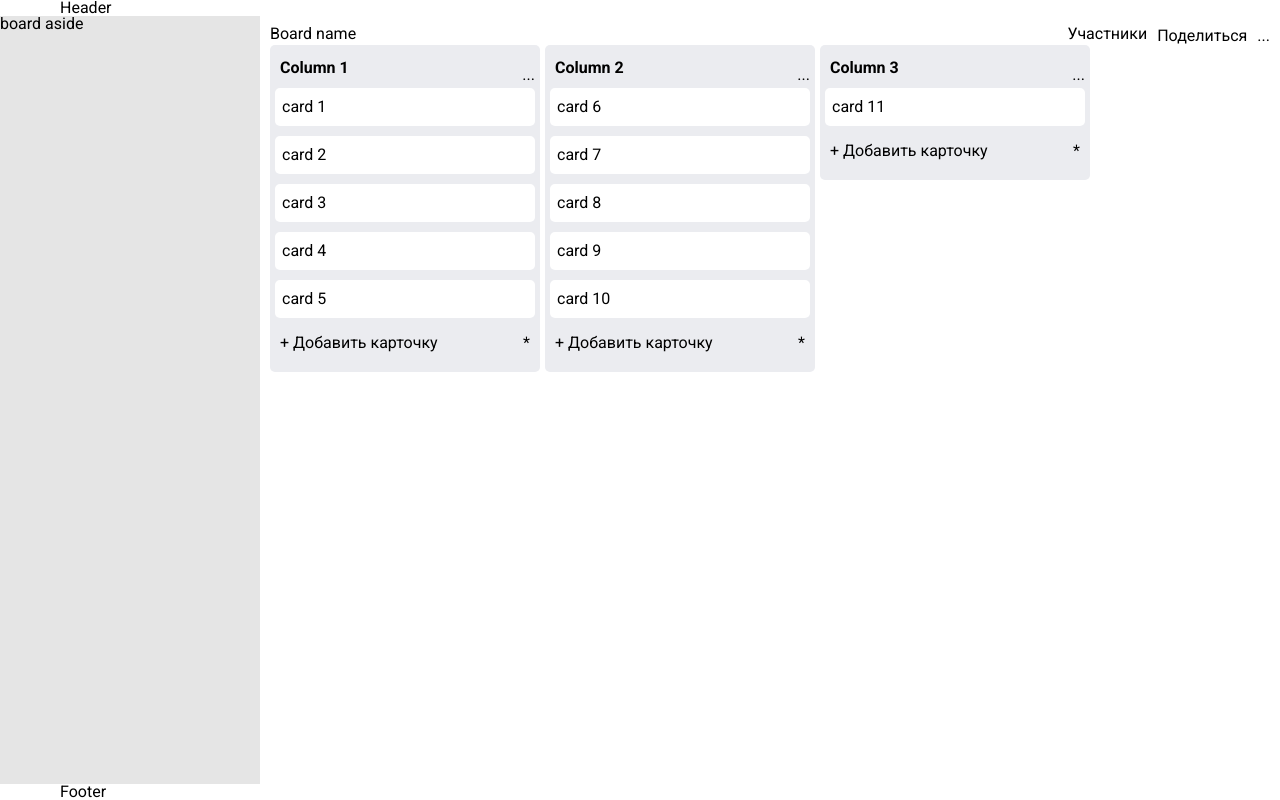
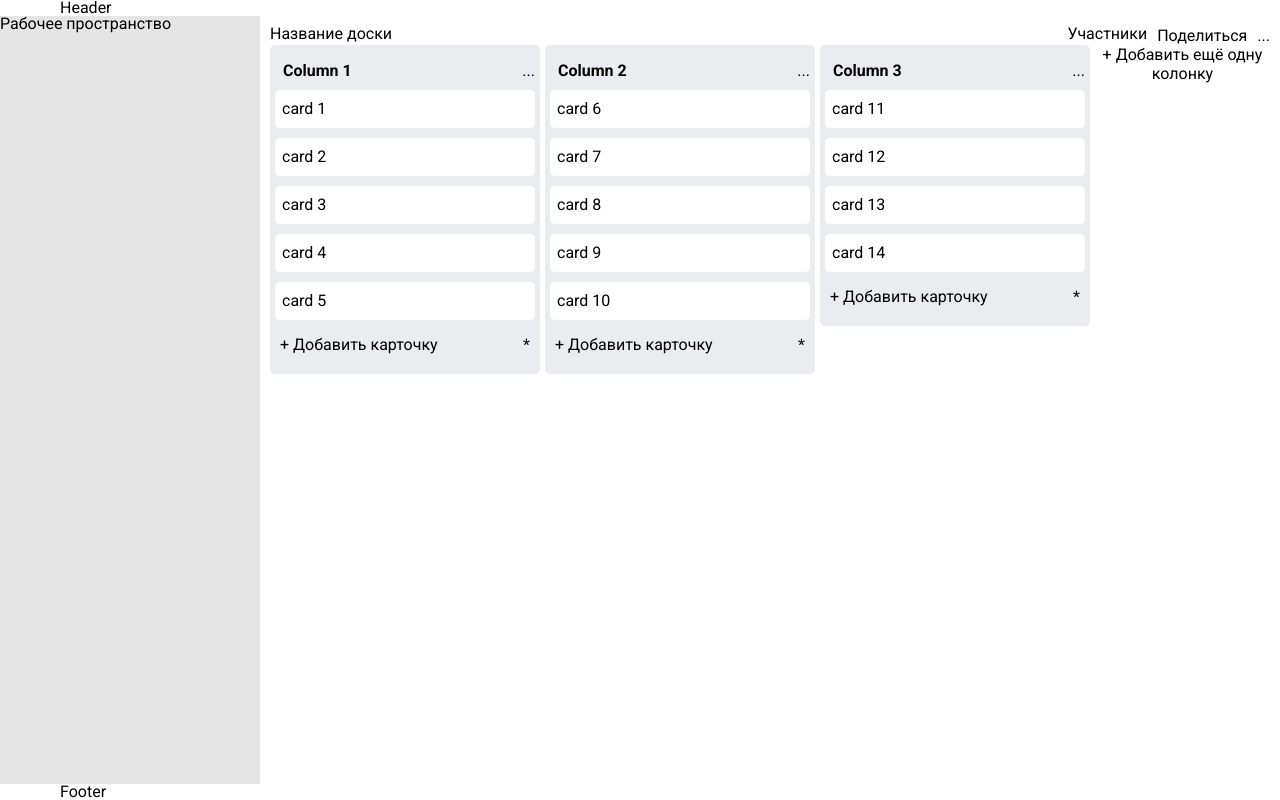
Before and after one commit to larvolynkina/trello-rs-clone-2022q3, a React (Create React App) app in the folder client/: page /board in a window 1280 px wide. Built offline with nearby package versions, Linux system fonts and the light colour scheme.

Commit message:
feat: implement change title in column

```diff
--- a/client/src/Components/Column/Column.tsx
+++ b/client/src/Components/Column/Column.tsx
@@ -1,5 +1,7 @@
 import './column.scss';
-import { DragEvent, useState } from 'react';
+import { ChangeEvent, DragEvent, KeyboardEvent, useState } from 'react';
+import { useAppDispatch } from '../../hooks/redux';
+import { changeTitleColumn } from '../../store/reducers/columnsState';
 
 import ColumnCard from '../ColumnCard';
 import { IColumnCard, IColumn } from '../../types/columns';
@@ -22,7 +24,9 @@ function Column({
   setDragColumnFromCard,
   setDropColumn,
 }: ColumnProps) {
-  const [cardWithStyle, setCardWithStyle] = useState<string>('');
+  const dispatch = useAppDispatch();
+  const [title, setTitle] = useState(column.title);
+  const [cardWithStyleID, setCardWithStyleID] = useState<string>('');
 
   const handleDragStartCard = (card: IColumnCard) => {
     setDragCard(card);
@@ -32,18 +36,18 @@ function Column({
   const handleDragOverCard = (e: DragEvent<HTMLLIElement>, card: IColumnCard) => {
     e.preventDefault();
     if (card.id !== dragCard?.id) {
-      setCardWithStyle(card.id);
+      setCardWithStyleID(card.id);
     } else {
-      setCardWithStyle('');
+      setCardWithStyleID('');
     }
   };
 
   const handleDragLeaveCard = () => {
-    setCardWithStyle('');
+    setCardWithStyleID('');
   };
   const handleDropCard = (e: DragEvent<HTMLLIElement>, card: IColumnCard) => {
     e.preventDefault();
-    setCardWithStyle('');
+    setCardWithStyleID('');
     setDropCard(card);
   };
 
@@ -55,6 +59,16 @@ function Column({
   const stopPrevent = (e: DragEvent<HTMLLIElement>) => {
     e.preventDefault();
   };
+  const handleTitleKeyUp = (e: KeyboardEvent<HTMLInputElement> ) => {
+    if (e.key === 'Enter') {
+      e.currentTarget.blur();
+    }
+  };
+  const handleChangeTitle = (e: ChangeEvent<HTMLInputElement>) => {
+    if (e.target.value !== '') {
+      setTitle(e.target.value)
+    }
+  }
   return (
     <li
       className="column"
@@ -67,7 +81,15 @@ function Column({
       }}
     >
       <div className="column__header">
-        <h2 className="column__title">{column.title}</h2>
+        <input
+          type="text"
+          className="column__title"
+          value={title}
+          onChange={(e) => handleChangeTitle(e)}
+          onFocus={(e) => {e.target.select()}}
+          onKeyUp={(e) => handleTitleKeyUp(e)}
+          onBlur={() => dispatch(changeTitleColumn({id: column.id, title}))}
+        />
         <button className="column__actions" type="button">
           ...
         </button>
@@ -81,7 +103,7 @@ function Column({
             onDragOver={handleDragOverCard}
             onDrop={handleDropCard}
             onDragLeave={handleDragLeaveCard}
-            cardWithStyle={cardWithStyle}
+            cardWithStyleID={cardWithStyleID}
           />
         ))}
       </ul>
--- a/client/src/Components/Column/column.scss
+++ b/client/src/Components/Column/column.scss
@@ -9,7 +9,6 @@
 
   &__header {
     position: relative;
-    padding: 0 0 0 5px;
     display: flex;
     justify-content: space-between;
   }
@@ -18,13 +17,23 @@
     font-weight: 600;
     height: 28px;
     border-radius: 3px;
+    outline: none;
+    background: none;
+    padding: 4px 8px;
+    margin: -4px 0;
+
+    &--edit,
+    &:focus {
+      background: white;
+      box-shadow: inset 0 0 0 2px $buttonShareAndOutline;
+    }
   }
 
   &__cards {
     display: flex;
     flex-direction: column;
     gap: 10px;
-    margin: 0 0 10px 0;
+    margin: 10px 0 10px 0;
   }
 
   &__footer {
--- a/client/src/Components/ColumnCard/ColumnCard.tsx
+++ b/client/src/Components/ColumnCard/ColumnCard.tsx
@@ -9,14 +9,14 @@ type ColumnCardProps = {
   onDragOver: (e: DragEvent<HTMLLIElement>, card: IColumnCard) => void;
   onDrop: (e: DragEvent<HTMLLIElement>, card: IColumnCard) => void;
   onDragLeave: () => void;
-  cardWithStyle: string;
+  cardWithStyleID: string;
 };
 
-function ColumnCard({ card, onDragStart, onDragOver, onDrop, cardWithStyle, onDragLeave }: ColumnCardProps) {
+function ColumnCard({ card, onDragStart, onDragOver, onDrop, cardWithStyleID, onDragLeave }: ColumnCardProps) {
   return (
     <li
       draggable
-      className={`column-card ${cardWithStyle === card.id ? 'column-card--insert' : ''}`}
+      className={`column-card ${cardWithStyleID === card.id ? 'column-card--insert' : ''}`}
       onDragStart={() => onDragStart(card)}
       onDragOver={(e) => onDragOver(e, card)}
       onDrop={(e) => onDrop(e, card)}
--- a/client/src/Pages/Board/Board.tsx
+++ b/client/src/Pages/Board/Board.tsx
@@ -1,61 +1,67 @@
 import './board.scss';
 import { useEffect, useState } from 'react';
-import { useAppSelector } from '../../hooks/redux';
+import { useAppSelector, useAppDispatch } from '../../hooks/redux';
 import { RootState } from '../../store/rootReducer';
+import { updateColumn } from '../../store/reducers/columnsState';
 
 import Column from '../../Components/Column';
 import { IColumnCard, IColumn } from '../../types/columns';
+import { AddButtonsOnBoard } from '../../const/const';
 
 function Board() {
-  const columns = useAppSelector((state: RootState )=> state.dataColumns);
-  const [, setColumns] = useState<IColumn[]>(columns);
+  const { columns } = useAppSelector((state: RootState) => state.columnsState);
+  const dispatch = useAppDispatch();
   const [dragCard, setDragCard] = useState<IColumnCard | null>(null);
   const [dropCard, setDropCard] = useState<IColumnCard | null>(null);
   const [dragColumnFromCard, setDragColumnFromCard] = useState<IColumn | null>(null);
   const [dropColumnFromCard, setDropColumnFromCard] = useState<IColumn | null>(null);
 
   useEffect(() => {
-    if (dragColumnFromCard && dragCard && dropCard) {
-      const newColumns = [...columns];
-
-      setColumns(
-        newColumns.map((column) => {
+    if (dragColumnFromCard && dropColumnFromCard && dragCard && dropCard) {
+      const newColumns = columns.map((column) => {
         if (
           dragColumnFromCard.id === dropColumnFromCard?.id &&
           column.id === dragColumnFromCard.id
         ) {
-            const newCards = column.cards;
-            const dragIndex = newCards.indexOf(dragCard);
-            const tempDropIndex = newCards.indexOf(dropCard);
+          const dragIndex = column.cards.indexOf(dragCard);
+          const tempDropIndex = column.cards.indexOf(dropCard);
           const dropIndex = tempDropIndex > dragIndex ? tempDropIndex : tempDropIndex + 1;
+          // TODO
+          const newCards = [...column.cards.slice()]
           newCards.splice(dragIndex, 1);
           newCards.splice(dropIndex, 0, dragCard);
           return { ...column, cards: newCards };
         }
         if (column.id === dragColumnFromCard.id) {
-            const newCards = column.cards;
-            const dragIndex = newCards.indexOf(dragCard);
-            newCards.splice(dragIndex, 1);
+          const dragIndex = column.cards.indexOf(dragCard);
+          const newCards = [...column.cards.slice(0, dragIndex), ...column.cards.slice(dragIndex + 1)];
           return { ...column, cards: newCards };
         }
-          if (column.id === dropColumnFromCard?.id) {
-            const newCards = column.cards;
-            const dropIndex = newCards.indexOf(dropCard);
-            newCards.splice(dropIndex + 1, 0, dragCard);
+        if (column.id === dropColumnFromCard.id) {
+          const dropIndex = column.cards.indexOf(dropCard) + 1;
+          const newCards = [
+            ...column.cards.slice(0, dropIndex),
+            dragCard,
+            ...column.cards.slice(dropIndex),
+          ];
           return { ...column, cards: newCards };
         }
         return column;
-        }),
-      );
+      });
+      dispatch(updateColumn(newColumns));
+      setDragColumnFromCard(null);
+      setDropColumnFromCard(null);
+      setDragCard(null);
+      setDropCard(null);
     }
   }, [dropColumnFromCard, dropCard]);
 
   return (
     <main className="board">
-      <aside className="board__aside">board aside</aside>
+      <aside className="board__aside">Рабочее пространство</aside>
       <div className="board__body">
         <div className="board__header">
-          <h1 className="board__title">Board name</h1>
+          <h1 className="board__title">Название доски</h1>
           <div className="board__participants">Участники</div>
           <button type="button" className="board__share">
             Поделиться
@@ -78,6 +84,11 @@ function Board() {
               setDropColumn={setDropColumnFromCard}
             />
           ))}
+          <button type="button">
+            {columns.length === 0
+              ? AddButtonsOnBoard.addColumn
+              : AddButtonsOnBoard.addOneMoreColumn}
+          </button>
         </ul>
       </div>
     </main>
--- a/client/src/const/const.ts
+++ b/client/src/const/const.ts
@@ -7,3 +7,12 @@ export enum AuthorizationStatus {
 export enum NameSpace {
   user = 'USER',
 }
+
+
+export enum AddButtonsOnBoard {
+  addColumn = '+ Добавить список',
+  saveColumn = 'Добавить список',
+  addOneMoreColumn = '+ Добавить ещё одну колонку',
+  addCard = '+ Добавить карточку',
+  saveCard = 'Добавить карточку',
+}
--- a/client/src/scss/colors.scss
+++ b/client/src/scss/colors.scss
@@ -1,3 +1,6 @@
 // Основные цвета
 $mainColor: #000;
 $columnBackgroundColor: #ebecf0;
+
+// Цвет кнопки "Поделиться" и рамки заголовка колонки при редактировании
+$buttonShareAndOutline: #0079BF
--- /dev/null
+++ b/client/src/store/reducers/columnsState.ts
@@ -0,0 +1,61 @@
+import { createSlice, PayloadAction } from '@reduxjs/toolkit';
+import { IColumn, IColumnState } from '../../types/columns';
+
+const initialState: IColumnState = {
+  columns: [
+    {
+      id: '1',
+      title: 'Column 1',
+      cards: [
+        { id: '1', title: 'card 1' },
+        { id: '2', title: 'card 2' },
+        { id: '3', title: 'card 3' },
+        { id: '4', title: 'card 4' },
+        { id: '5', title: 'card 5' },
+      ],
+    },
+    {
+      id: '2',
+      title: 'Column 2',
+      cards: [
+        { id: '6', title: 'card 6' },
+        { id: '7', title: 'card 7' },
+        { id: '8', title: 'card 8' },
+        { id: '9', title: 'card 9' },
+        { id: '10', title: 'card 10' },
+      ],
+    },
+    {
+      id: '3',
+      title: 'Column 3',
+      cards: [
+        { id: '11', title: 'card 11' },
+        { id: '12', title: 'card 12' },
+        { id: '13', title: 'card 13' },
+        { id: '14', title: 'card 14' },
+      ],
+    },
+  ],
+};
+
+export const columnsStateSlice = createSlice({
+  name: 'dataColumns',
+  initialState,
+  reducers: {
+    changeTitleColumn(state, action: PayloadAction<{ id: string; title: string }>) {
+      const columnForChange = state.columns.find((column) => column.id === action.payload.id);
+      if (columnForChange) {
+        columnForChange.title = action.payload.title;
+      } else {
+        console.log('column №', action.payload.id, 'not found');
+      }
+    },
+    updateColumn(state, action: PayloadAction<IColumn[]>) {
+      state.columns = action.payload;
+    },
+  },
+});
+
+export const { changeTitleColumn, updateColumn } = columnsStateSlice.actions;
+
+export const columnsState = columnsStateSlice.reducer;
--- a/client/src/store/reducers/dataColumns.ts
+++ /dev/null
@@ -1,45 +0,0 @@
-import { createSlice } from '@reduxjs/toolkit';
-import { IColumn } from '../../types/columns';
-
-const initialState: IColumn[] = [
-  {
-    id: '1',
-    title: 'Column 1',
-    cards: [
-      { id: '1', title: 'card 1' },
-      { id: '2', title: 'card 2' },
-      { id: '3', title: 'card 3' },
-      { id: '4', title: 'card 4' },
-      { id: '5', title: 'card 5' },
-    ],
-  },
-  {
-    id: '2',
-    title: 'Column 2',
-    cards: [
-      { id: '6', title: 'card 6' },
-      { id: '7', title: 'card 7' },
-      { id: '8', title: 'card 8' },
-      { id: '9', title: 'card 9' },
-      { id: '10', title: 'card 10' },
-    ],
-  },
-  {
-    id: '3',
-    title: 'Column 3',
-    cards: [
-      { id: '11', title: 'card 11' },
-      // { id: '12', title: 'card 12' },
-      // { id: '13', title: 'card 13' },
-      // { id: '14', title: 'card 14' },
-    ],
-  },
-];
-
-export const dataColumnsSlice = createSlice({
-  name: 'dataColumns',
-  initialState,
-  reducers: {},
-});
-
-export const dataColumns = dataColumnsSlice.reducer;
--- a/client/src/store/rootReducer.ts
+++ b/client/src/store/rootReducer.ts
@@ -2,11 +2,11 @@ import { combineReducers, configureStore } from '@reduxjs/toolkit';
 
 import { NameSpace } from '../const/const';
 import { userState } from './reducers/userState';
-import { dataColumns } from './reducers/dataColumns';
+import { columnsState } from './reducers/columnsState';
 
 export const rootReducer = combineReducers({
   [NameSpace.user]: userState,
-  dataColumns,
+  columnsState,
 });
 
 const setupStore = () =>
--- a/client/src/types/columns.ts
+++ b/client/src/types/columns.ts
@@ -8,3 +8,7 @@ export interface IColumn {
   title: string;
   cards: IColumnCard[];
 }
+
+export interface IColumnState {
+  columns: IColumn[];
+}
```
Lines whose indentation alone changed are shown as unchanged.
